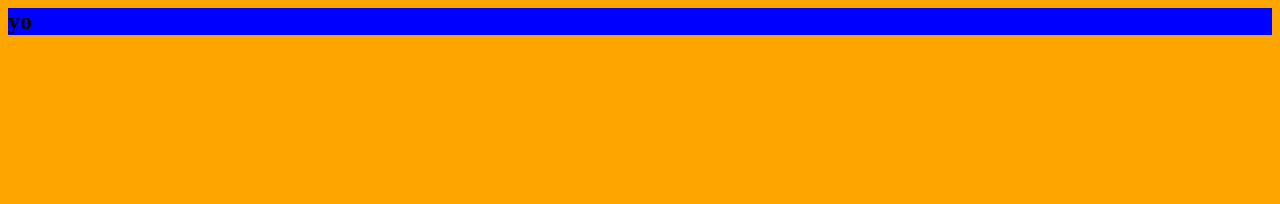
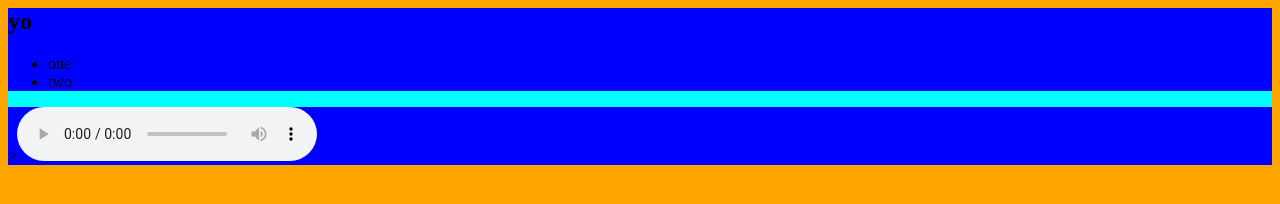
Before and after one commit to shawnelldh/web-platform-gbkxkk, a plain HTML site: page index.html in a window 1280 px wide. Drawn offline with Linux system fonts and the light colour scheme.

Commit message:
2 files modified

```diff
--- a/index.html
+++ b/index.html
@@ -6,10 +6,42 @@
   </head>
   <body>
 
-    <div class="container">
+    <div class="container-fluid">
         <div class="row">
             <div class="col">
 <h2> yo </h2>
+<ul>
+   <li> one </li>
+   <li> two </li>
+</ul>
+
+
+
+
+
+     </div>
+        </div>
+            <div>
+
+
+<div class="container-fluid">
+<div class='row'>
+   <div class='col'>
+
+><audio controls>
+<source src="horse.ogg" type="audio/ogg">
+<source src="horse.mp3" type="audio/mpeg">
+Your browser does not support the audio element.
+</audio>
+
+
+</div>
+</div>
+    <div>
+
+
+
+
 
 
   </body>
--- a/styles.css
+++ b/styles.css
@@ -2,7 +2,7 @@ body {
   background: orange;
 }
 
-.container {
+.container-fluid {
   background-color: aqua;
   /*border: 2px dashed red:*/
 
```
